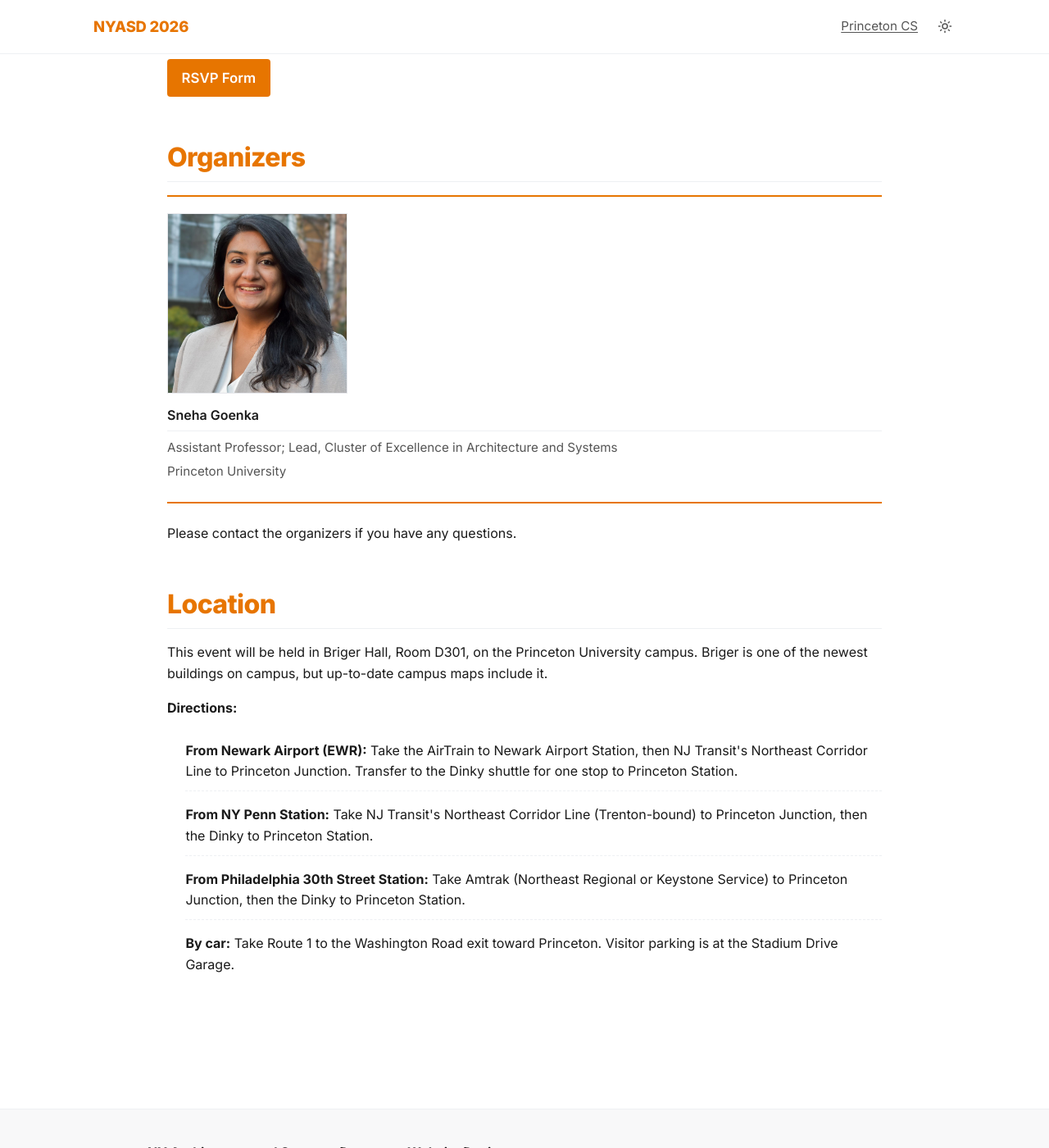
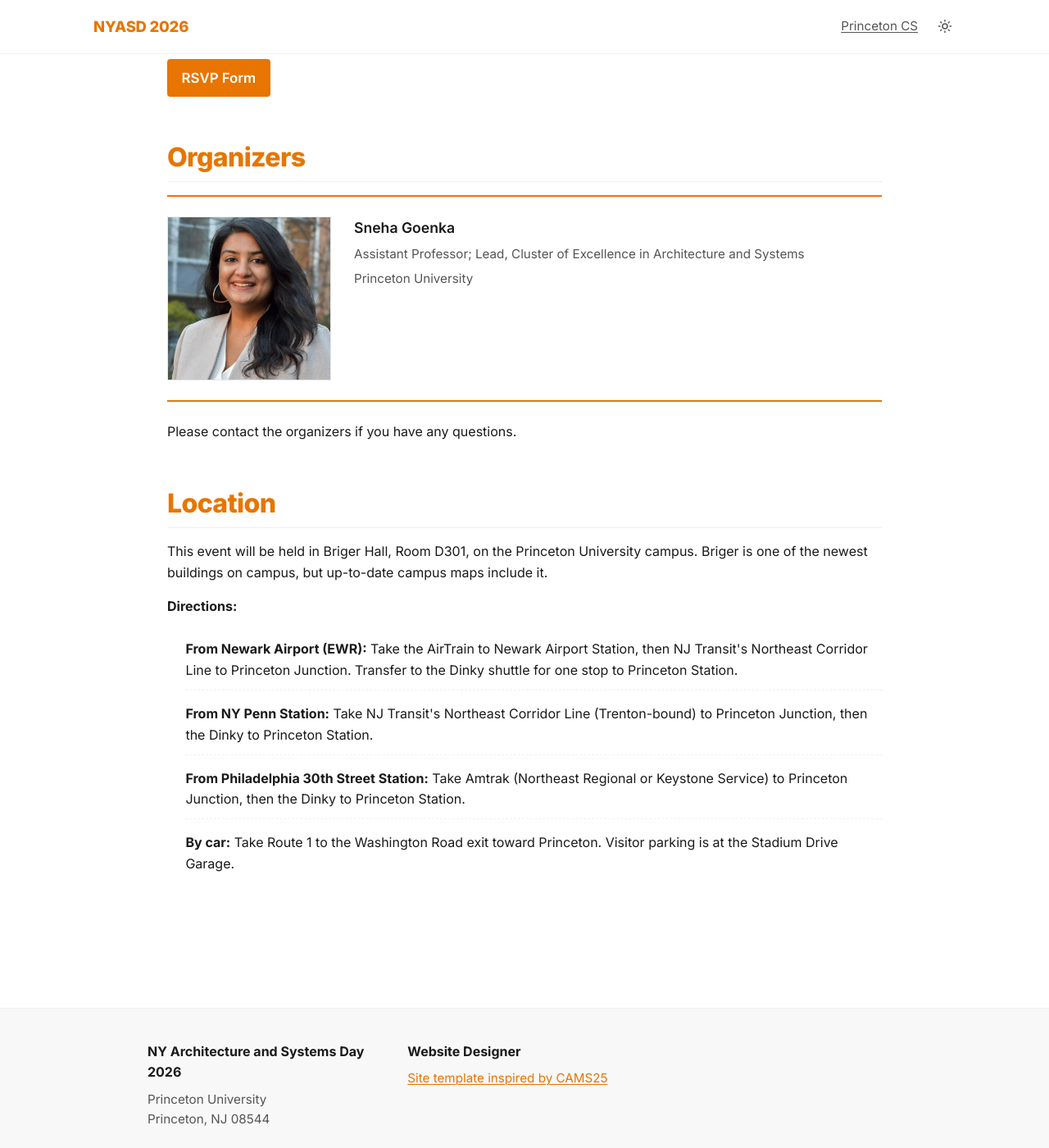
Before and after one commit to princetoncomputerarch/princetoncomputerarch.github.io, a Jekyll site: the page built from index.html, in a window 1280 px wide and 1400 px high, scrolled down 2596 px. Shown: the whole window at 82% size. Built offline with Jekyll 4.4.1, drawn with Linux system fonts in a browser that asks for light colours.

Commit message:
Add card layout for single organizer (photo left, info stacked right)

```diff
--- a/assets/css/style.css
+++ b/assets/css/style.css
@@ -361,6 +361,40 @@ table.students td:nth-child(2) { color: var(--text-muted); white-space: nowrap;
   padding: 1.25rem 0;
 }
 
+/* Single-organizer card layout: photo on the left, info on the right. */
+.organizer-card {
+  display: grid;
+  grid-template-columns: 200px 1fr;
+  gap: 1.75rem;
+  align-items: start;
+  margin: 1rem 0 1.5rem;
+  border-top: 2px solid var(--brand);
+  border-bottom: 2px solid var(--brand);
+  padding: 1.5rem 0;
+}
+.organizer-card-photo img {
+  width: 200px;
+  height: 200px;
+  object-fit: cover;
+  display: block;
+  background: var(--bg-soft);
+  border: 1px solid var(--border);
+}
+.organizer-card-photo .photo-placeholder.square {
+  width: 200px; height: 200px; aspect-ratio: auto;
+}
+.organizer-card-body p { margin: 0 0 .35rem; }
+.organizer-card-name {
+  font-weight: 600;
+  font-size: 1.1rem;
+}
+.organizer-card-name a { color: var(--brand); text-decoration: underline; }
+.organizer-card-role,
+.organizer-card-affil {
+  font-size: .95rem;
+  color: var(--text-muted);
+}
+
 .organizer-photo {
   max-width: 220px;
 }
@@ -445,6 +479,10 @@ table.students td:nth-child(2) { color: var(--text-muted); white-space: nowrap;
 
   .organizers-grid { grid-template-columns: 1fr; gap: 1.5rem; padding: 1rem 0; }
 
+  .organizer-card { grid-template-columns: 1fr; gap: 1rem; }
+  .organizer-card-photo img,
+  .organizer-card-photo .photo-placeholder.square { width: 180px; height: 180px; }
+
   .footer-inner { grid-template-columns: 1fr; gap: 1.25rem; }
 
   table.students td:first-child,
--- a/index.html
+++ b/index.html
@@ -288,6 +288,33 @@ layout: default
 {% if people.organizers and people.organizers.size > 0 %}
 <h2>{{ people.heading | default: "Organizers" }}</h2>
 
+{% if people.organizers.size == 1 %}
+  {% assign o = people.organizers[0] %}
+  <div class="organizer-card">
+    <div class="organizer-card-photo">
+      {% if o.photo and o.photo != "" %}
+        <img src="{{ '/assets/img/' | append: o.photo | relative_url }}" alt="{{ o.name }}" />
+      {% else %}
+        <div class="photo-placeholder square">photo</div>
+      {% endif %}
+    </div>
+    <div class="organizer-card-body">
+      <p class="organizer-card-name">
+        {% if o.url and o.url != "" %}
+          <a href="{{ o.url }}">{{ o.name }}</a>
+        {% else %}
+          {{ o.name }}
+        {% endif %}
+      </p>
+      {% if o.role and o.role != "" %}
+        <p class="organizer-card-role">{{ o.role }}</p>
+      {% endif %}
+      {% if o.affiliation and o.affiliation != "" %}
+        <p class="organizer-card-affil">{{ o.affiliation }}</p>
+      {% endif %}
+    </div>
+  </div>
+{% else %}
 <div class="organizers-grid" style="grid-template-columns: repeat({{ people.organizers.size }}, minmax(0, 1fr));">
   {% for o in people.organizers %}
     <div class="organizer-photo">
@@ -324,6 +351,7 @@ layout: default
     <div class="organizer-affil">{{ o.affiliation }}</div>
   {% endfor %}
 </div>
+{% endif %}
 
 {% if people.contact_line and people.contact_line != "" %}
   <p>{{ people.contact_line }}</p>
```
